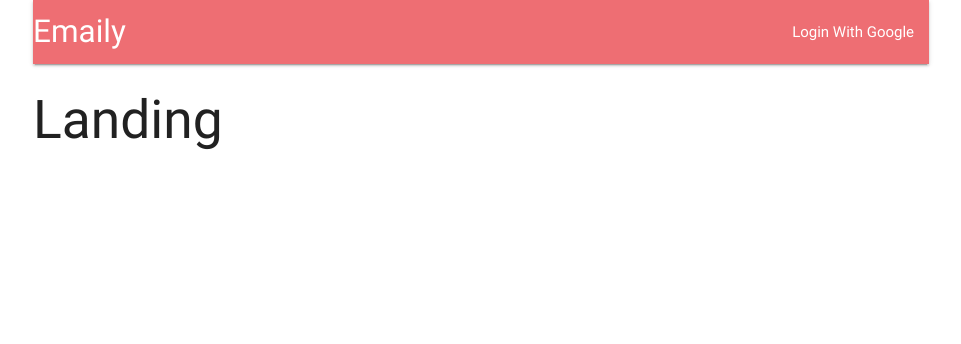
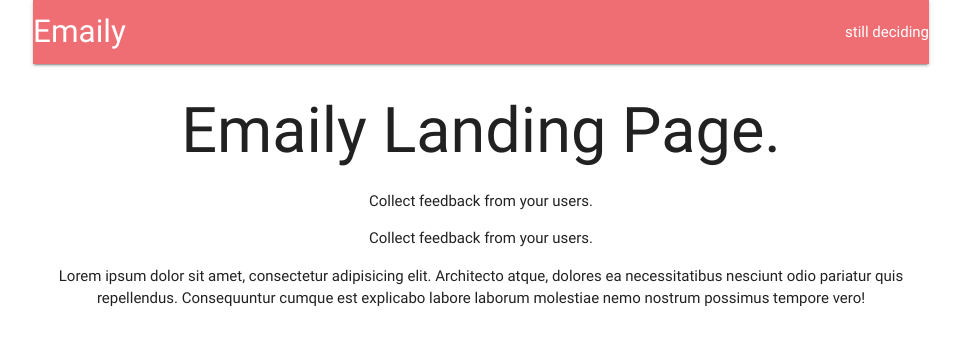
Before and after one commit to digression99/udemy-node-with-react-client, a React (Create React App) app: page / in a window 1280 px wide. Shown: the top 344 px of the page, without its empty margins (159-1120 px from the left). Built offline with nearby package versions, Linux system fonts and the light colour scheme; no server answers.

Commit message:
install react stripe checkout

```diff
--- a/package.json
+++ b/package.json
@@ -6,8 +6,8 @@
     "/auth/google": {
       "target": "http://localhost:5000"
     },
-    "/api/*" : {
-      "target" : "http://localhost:5000"
+    "/api/*": {
+      "target": "http://localhost:5000"
     }
   },
   "dependencies": {
@@ -19,7 +19,9 @@
     "react-router": "^4.3.1",
     "react-router-dom": "^4.3.1",
     "react-scripts": "1.1.4",
+    "react-stripe-checkout": "^2.6.3",
     "redux": "^4.0.0",
+    "redux-logger": "^3.0.6",
     "redux-thunk": "^2.3.0"
   },
   "scripts": {
--- a/src/actions/index.js
+++ b/src/actions/index.js
@@ -3,4 +3,5 @@ import axios from 'axios';
 import { FETCH_USER } from './types';
 
 export const fetchUser = () => async dispatch =>
-    dispatch({ type : FETCH_USER, payload : await axios.get('/api/current-user') });
+    dispatch({ type : FETCH_USER,
+        payload : (await axios.get('/api/current-user')).data });
--- a/src/components/App.js
+++ b/src/components/App.js
@@ -4,9 +4,10 @@ import { connect } from 'react-redux';
 import * as actions from '../actions';
 
 import Header from './Header';
+import Landing from './Landing';
 const Dashboard = () => <h2>Dashboard</h2>;
 const SurveyNew = () => <h2>SurveyNew</h2>;
-const Landing = () => <h2>Landing</h2>;
+
 
 class App extends Component {
 
--- a/src/components/Header.js
+++ b/src/components/Header.js
@@ -1,16 +1,41 @@
 import React, { Component } from 'react';
+import { connect } from 'react-redux';
+import { Link } from 'react-router-dom';
 
 class Header extends Component {
+
+    renderContent() {
+        switch (this.props.auth) {
+            case null:
+                return 'still deciding';
+            case false:
+                return (
+                    <li>
+                        <a href="/auth/google">Login with Google</a>
+                    </li>
+                );
+            default:
+                return (
+                    <li>
+                        <a href="/api/logout">Logout</a>
+                    </li>
+                );
+        }
+    }
+
     render() {
         return (
             <nav>
                 <div className="nav-wrapper">
-                    <a className="left brand-logo">
+                    <Link
+                        to={this.props.auth ? '/surveys' : '/'}
+                        className="left brand-logo"
+                    >
                         Emaily
-                    </a>
+                    </Link>
                     <ul className="right">
                         <li>
-                            <a href="">Login With Google</a>
+                            {this.renderContent()}
                         </li>
                     </ul>
                 </div>
@@ -19,4 +44,6 @@ class Header extends Component {
     }
 }
 
-export default Header;
+const mapStateToProps = ({ auth }) => ({ auth });
+
+export default connect(mapStateToProps, null)(Header);
--- /dev/null
+++ b/src/components/Landing.js
@@ -0,0 +1,16 @@
+import React from 'react';
+
+const Landing = () => {
+    return (
+        <div style={{ textAlign : 'center' }}>
+            <h1>Emaily Landing Page.</h1>
+
+            <p>Collect feedback from your users.</p>
+            <p>Collect feedback from your users.</p>
+            <p>Lorem ipsum dolor sit amet, consectetur adipisicing elit. Architecto atque, dolores ea necessitatibus nesciunt odio pariatur quis repellendus. Consequuntur cumque est explicabo labore laborum molestiae nemo nostrum possimus tempore vero!</p>
+
+        </div>
+    );
+};
+
+export default Landing;
--- a/src/index.js
+++ b/src/index.js
@@ -4,11 +4,12 @@ import ReactDOM from 'react-dom';
 import { Provider } from 'react-redux';
 import { createStore, applyMiddleware } from 'redux';
 import thunk from 'redux-thunk';
+import logger from 'redux-logger';
 
 import App from './components/App';
 import reducers from './reducers';
 
-const store = createStore(reducers, {}, applyMiddleware(thunk));
+const store = createStore(reducers, {}, applyMiddleware(thunk, logger));
 
 ReactDOM.render(
     <Provider store={store}><App /></Provider>,
--- a/src/reducers/auth.js
+++ b/src/reducers/auth.js
@@ -1,12 +1,12 @@
 
 import { FETCH_USER } from '../actions/types';
 
-export default (state = {}, action) => {
+export default (state = null, action) => {
     console.log('action : ', action);
 
     switch (action.type) {
         case FETCH_USER:
-            return state;
+            return action.payload || false;
         default:
             return state;
     }
```
Also changed, not shown: 1 other file (tests, documents, lock files or other folders).
